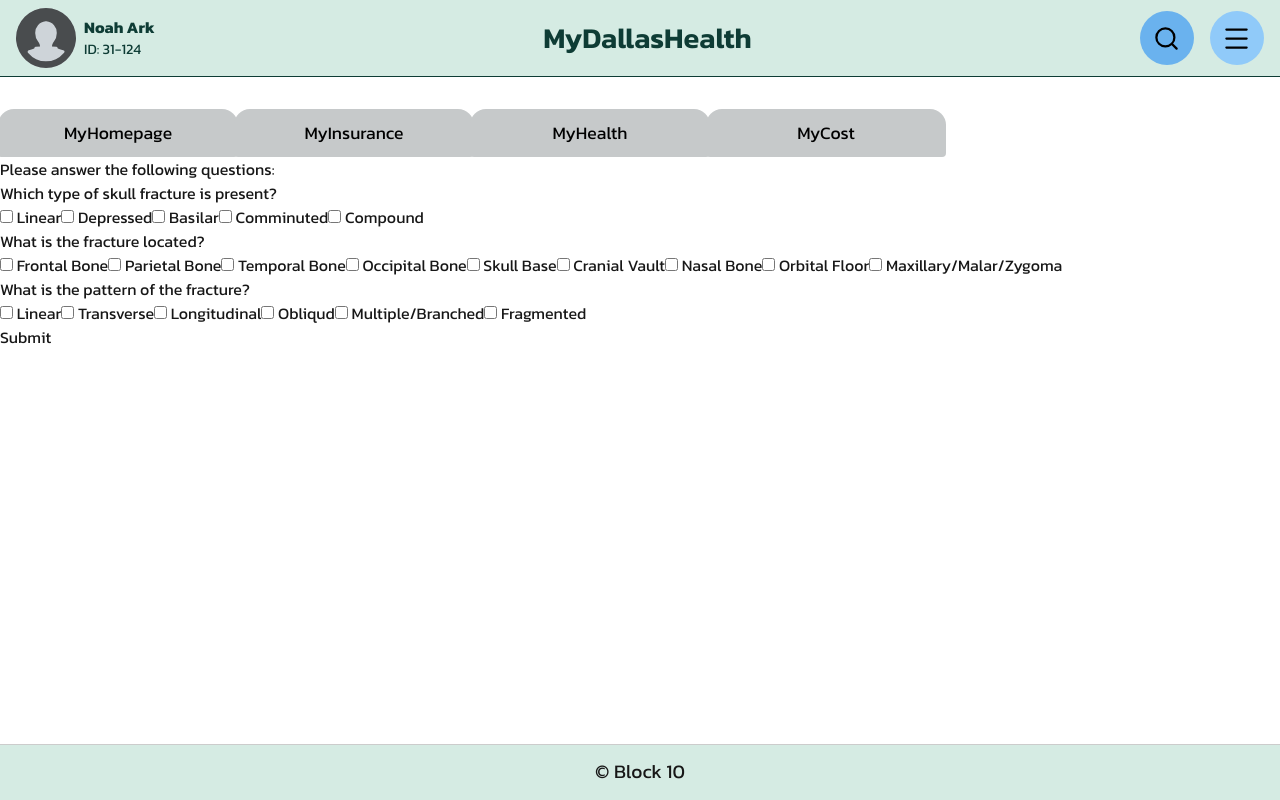
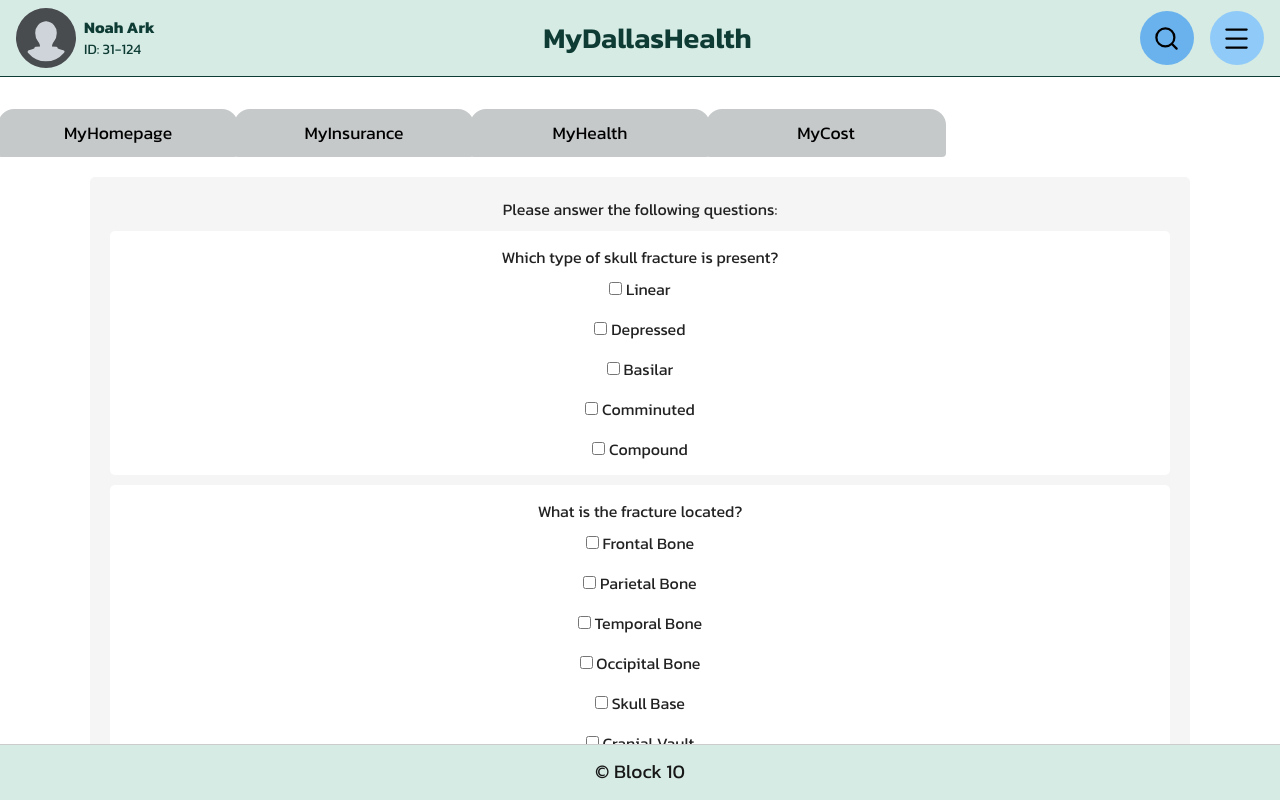
Before and after one commit to Steezzee/dallashealthcare, a Next.js app: page /cost/skullfractureform in a window 1280 px wide. Shown: the top 800 px of the page. Built offline with nearby package versions, Linux system fonts and the light colour scheme.

Commit message:
Changed FC name

```diff
--- a/app/cost/skullfractureform/page.tsx
+++ b/app/cost/skullfractureform/page.tsx
@@ -5,7 +5,7 @@ import styles from './skullfractureform.module.css';
 import { useRouter } from 'next/navigation';
 
 
-const ArmFractureForm: React.FC = () => {
+const SkullFractureForm: React.FC = () => {
   const router = useRouter();
 
   const handleSubmit = () => {
@@ -67,4 +67,4 @@ const ArmFractureForm: React.FC = () => {
 };
 
 
-export default ArmFractureForm;
+export default SkullFractureForm;
--- a/app/cost/skullfractureform/skullfractureform.module.css
+++ b/app/cost/skullfractureform/skullfractureform.module.css
@@ -0,0 +1,40 @@
+.form-container {
+    background-color: #f5f5f5;
+    border-radius: 5px;
+    padding: 20px;
+    width: 90%;
+    max-width: 1100px;
+    margin: 20px auto;
+    color: #222;
+    text-align: center;
+    margin-bottom: 80px;
+}
+
+.question {
+    background-color: #ffffff;
+    border-radius: 5px;
+    padding: 14px;
+    margin: 10px 0;
+    text-align: center;
+}
+
+.options {
+    display: grid;
+    gap: 16px;
+    flex-wrap: wrap;
+    margin-top: 8px;
+    text-align: center;
+}
+
+.submit-btn {
+    background-color: #777;
+    color: #fff;
+    border: none;
+    padding: 7px 14px;
+    border-radius: 5px;
+    cursor: pointer;
+}
+
+.submit-btn:hover {
+    background-color: #616161;
+}
```
